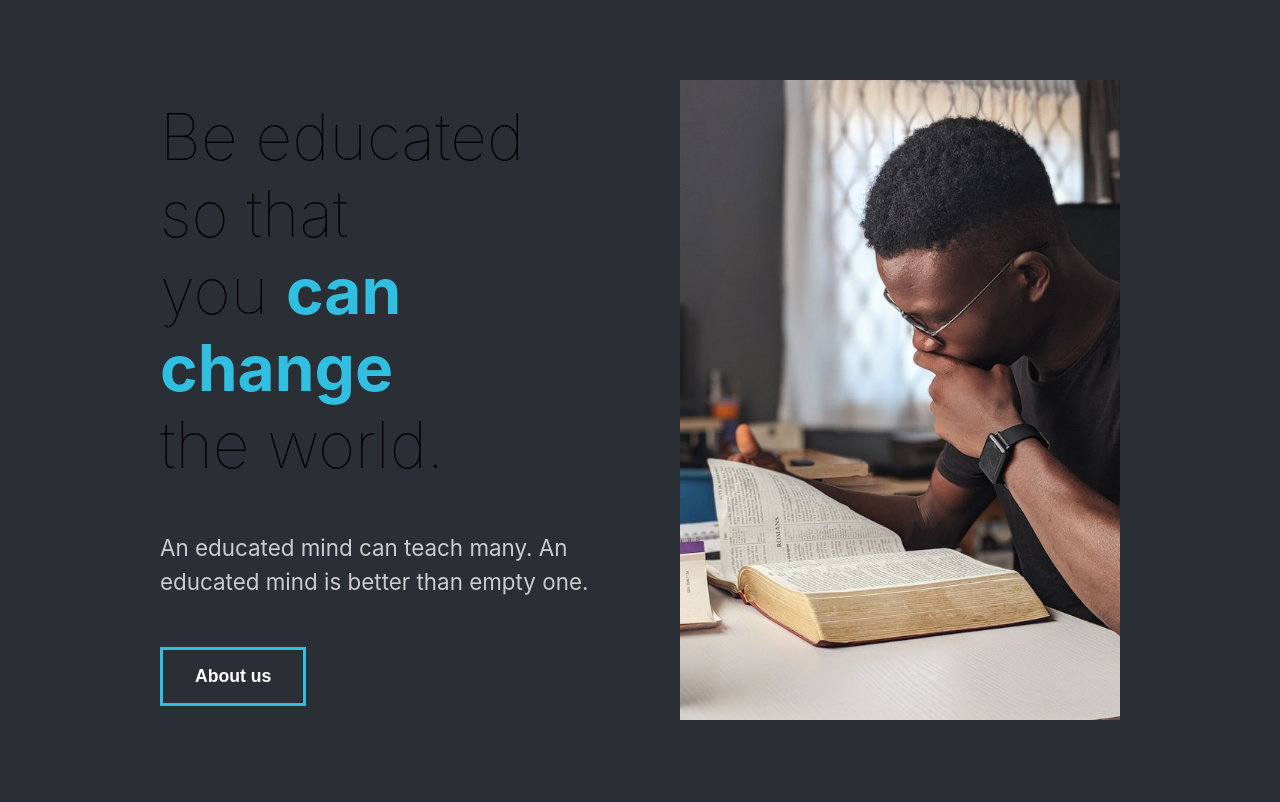
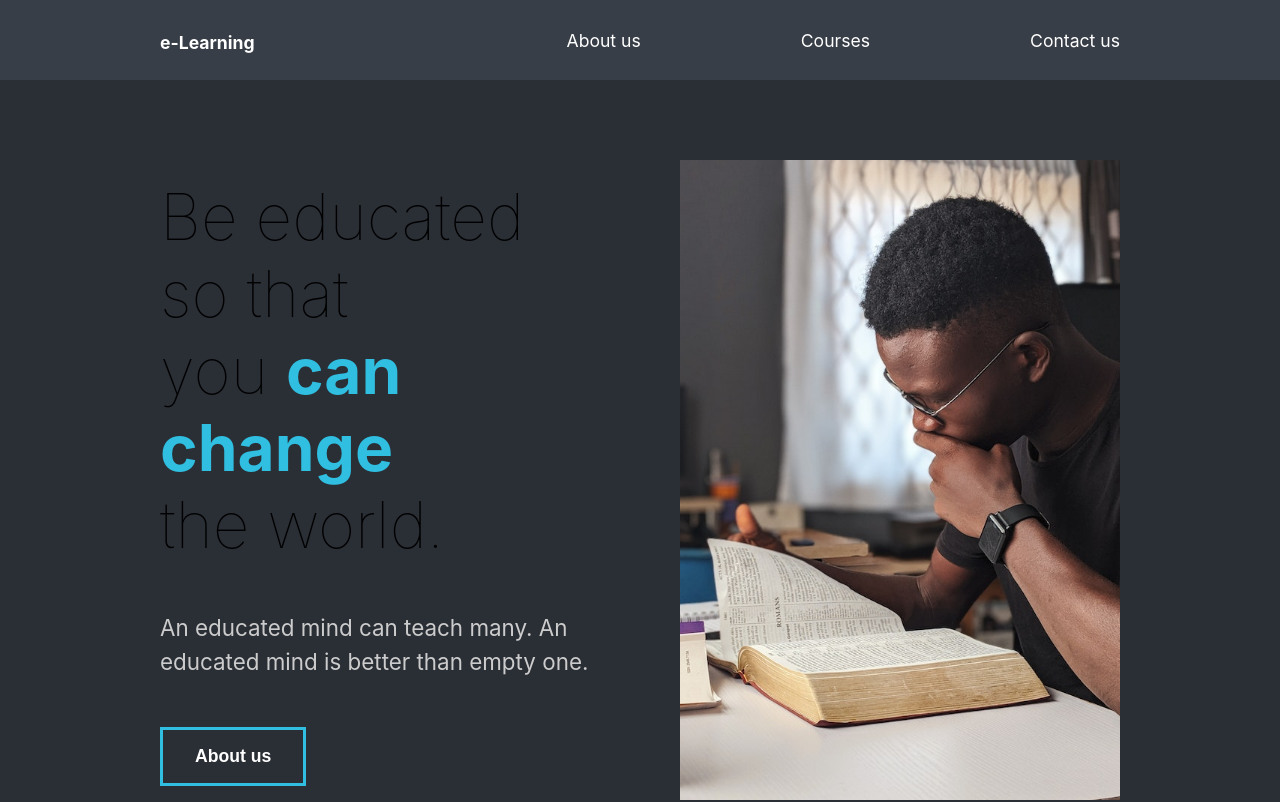
Before and after one commit to elnurruzmanov/interactive-eLearning, a React (Create React App) app: page / in a window 1280 px wide. Shown: the top 802 px of the page. Built offline with nearby package versions, Linux system fonts and the light colour scheme; a web font is replaced by a local one.

Commit message:
nav completed static style

```diff
--- a/public/index.html
+++ b/public/index.html
@@ -11,7 +11,9 @@
     />
     <link rel="apple-touch-icon" href="%PUBLIC_URL%/logo192.png" />
     <link href="http://fonts.cdnfonts.com/css/sf-pro-display" rel="stylesheet">
-
+    <link rel="preconnect" href="https://fonts.googleapis.com">
+    <link rel="preconnect" href="https://fonts.gstatic.com" crossorigin>
+    <link href="https://fonts.googleapis.com/css2?family=PT+Sans:ital,wght@0,400;0,700;1,400;1,700&family=Poppins:ital,wght@0,100;0,200;0,300;0,400;0,500;0,600;0,700;0,800;0,900;1,100;1,200;1,300;1,400;1,500;1,600;1,700;1,800;1,900&family=Roboto:ital,wght@0,100;0,300;0,400;0,500;0,700;0,900;1,100;1,300;1,400;1,500;1,700&family=Silkscreen&family=Source+Sans+Pro:ital,wght@0,200;0,300;0,400;0,600;0,700;0,900;1,200;1,300;1,400;1,600;1,700;1,900&family=Work+Sans:ital,wght@0,100;0,200;0,300;0,400;0,500;0,600;0,700;0,800;0,900;1,100;1,200;1,300;1,400;1,500;1,600;1,700;1,800;1,900&display=swap" rel="stylesheet">
     <!--
       manifest.json provides metadata used when your web app is installed on a
       user's mobile device or desktop. See https://developers.google.com/web/fundamentals/web-app-manifest/
--- a/src/App.js
+++ b/src/App.js
@@ -1,14 +1,17 @@
 import React from "react";
 // import pages
 import AboutUs from "./pages/AboutUs";
+import Nav from "./components/Nav";
 //import styled components
 import GlobalStyle from "./components/GlobalStyle";
 
 function App() {
   return (
     <div className="App">
+      <Nav />
       <GlobalStyle />
       <AboutUs />
+
     </div>
   );
 }
--- /dev/null
+++ b/src/components/Nav.jsx
@@ -0,0 +1,52 @@
+import React from "react";
+import styled from "styled-components";
+
+const Nav = ()=>{
+  return(
+    <StyledNav>
+      <h1>
+        <a href="#!">e-Learning</a>
+      </h1>
+      <ul>
+        <li>
+          <a href="#!">About us</a>
+        </li>
+        <li>
+          <a href="#!">Courses</a>
+        </li>
+        <li>
+          <a href="#!">Contact us</a>
+        </li>
+      </ul>
+    </StyledNav>
+  )
+}
+
+const StyledNav = styled.nav`
+  min-height: 10vh;
+  display: flex;
+  margin:auto;
+  justify-content: space-between;
+  align-items: center;
+  padding: 1rem 10rem;
+  background-color: #383e47;
+  a{
+    text-decoration: none;
+    color: #fff;
+  }
+
+  ul{
+    list-style: none;
+    display: flex;
+  }
+  #logo{
+    font-weight: lighter;
+    font-size: 1.5rem;
+    font-family: "Silkscreen", cursive;
+  }
+  li{
+    padding-left:10rem;
+    position: relative;
+  }
+`
+export default Nav
```
